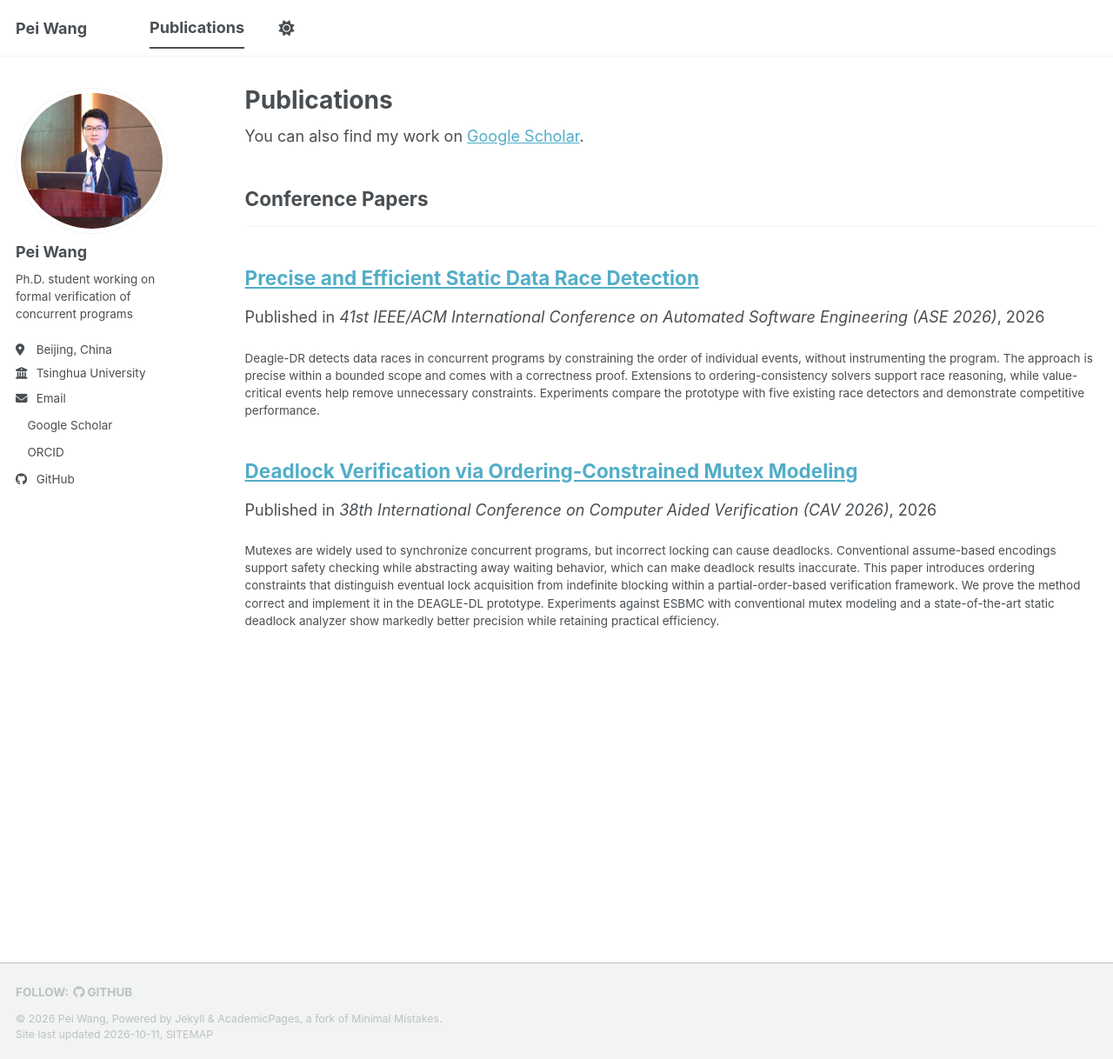
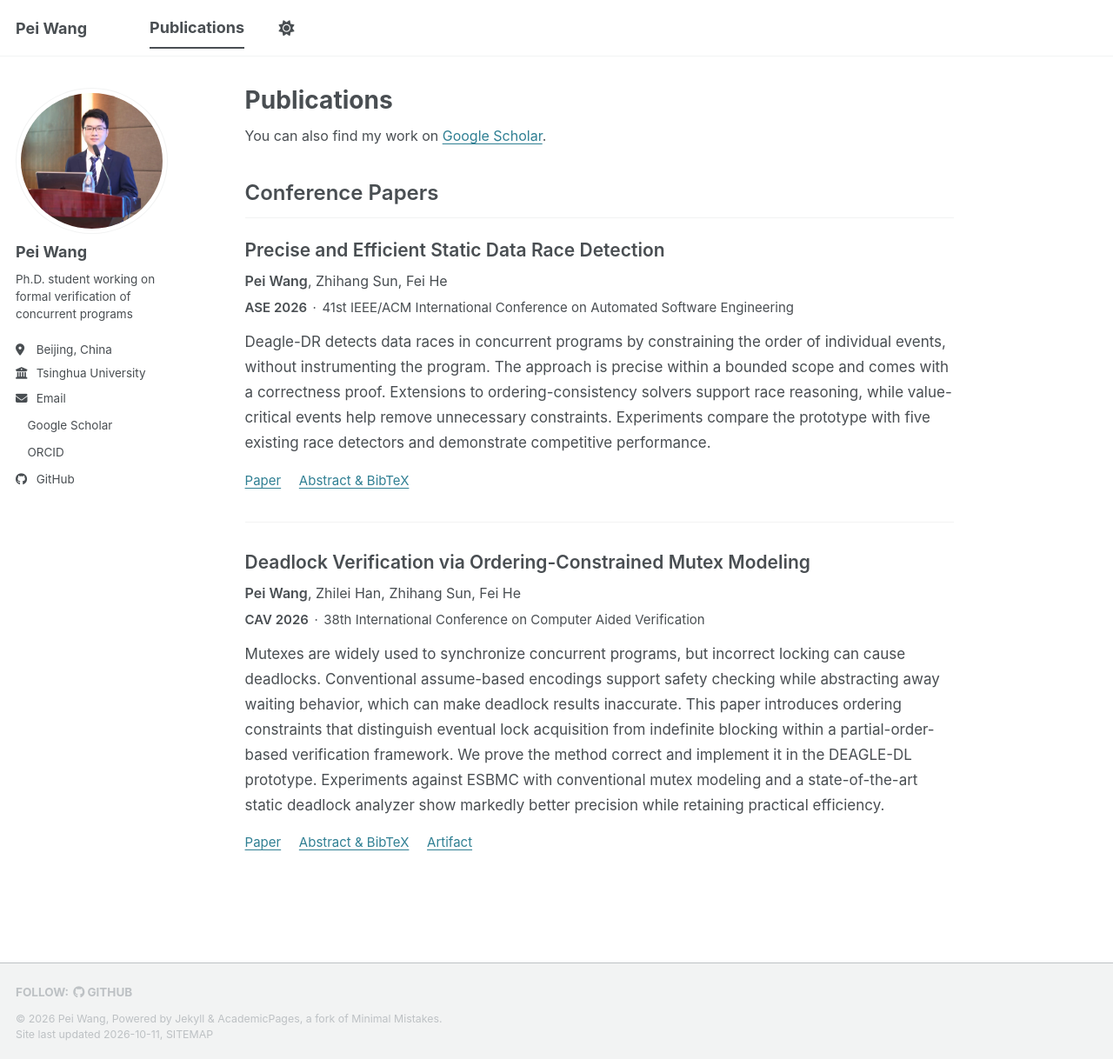
Before and after one commit to pei-wang-cs/pei-wang.github.io, a Jekyll site: the page built from _pages/publications.html, in a window 1280 px wide and 1218 px high. Shown: the whole window at 87% size. Built offline with Jekyll 4.4.1, drawn with Linux system fonts in a browser that asks for light colours; a style sheet for code colours, icons or effects is not loaded.

Commit message:
Use full ASE abstract and refine publication list typography

```diff
--- /dev/null
+++ b/_includes/publication-list-item.html
@@ -0,0 +1,35 @@
+{% assign publication_url = base_path | append: post.url %}
+{% assign publication_title = post.title | markdownify | remove: "<p>" | remove: "</p>" | strip %}
+{% assign publication_venue = post.venue %}
+{% if post.venue_short %}
+  {% capture venue_suffix %} ({{ post.venue_short }}){% endcapture %}
+  {% assign publication_venue = publication_venue | remove: venue_suffix %}
+{% endif %}
+
+<article class="publication" itemscope itemtype="https://schema.org/ScholarlyArticle">
+  <header class="publication__header">
+    <h3 class="publication__title" itemprop="headline">
+      <a href="{{ publication_url }}" rel="permalink">{{ publication_title }}</a>
+    </h3>
+    {% if post.authors %}
+      <p class="publication__authors">
+        {% for author in post.authors %}<span itemprop="author">{% if author == site.author.name %}<strong>{{ author | escape }}</strong>{% else %}{{ author | escape }}{% endif %}</span>{% unless forloop.last %}, {% endunless %}{% endfor %}
+      </p>
+    {% endif %}
+    {% if post.venue %}
+      <p class="publication__venue">
+        {% if post.venue_short %}<span class="publication__venue-short">{{ post.venue_short | escape }}</span><span class="publication__separator" aria-hidden="true"> · </span>{% endif %}<span>{{ publication_venue | escape }}</span>
+      </p>
+    {% endif %}
+  </header>
+
+  {% if post.excerpt %}
+    <div class="publication__excerpt" itemprop="description">{{ post.excerpt | markdownify }}</div>
+  {% endif %}
+
+  <ul class="publication__links" aria-label="Resources for {{ post.title | strip_html | escape }}">
+    {% if post.paperurl %}<li><a href="{{ post.paperurl | escape }}">Paper<span class="sr-only">: {{ post.title | strip_html | escape }}</span></a></li>{% endif %}
+    <li><a href="{{ publication_url }}">Abstract &amp; BibTeX<span class="sr-only">: {{ post.title | strip_html | escape }}</span></a></li>
+    {% if post.artifacturl %}<li><a href="{{ post.artifacturl | escape }}">Artifact<span class="sr-only">: {{ post.title | strip_html | escape }}</span></a></li>{% endif %}
+  </ul>
+</article>
--- a/_pages/publications.html
+++ b/_pages/publications.html
@@ -5,29 +5,30 @@ permalink: /publications/
 author_profile: true
 ---
 
+{% include base_path %}
+
+<div class="publications">
   {% if site.author.googlescholar %}
-You can also find my work on <a href="{{ site.author.googlescholar }}">Google Scholar</a>.
+    <p class="publications__intro">You can also find my work on <a href="{{ site.author.googlescholar | escape }}">Google Scholar</a>.</p>
   {% endif %}
 
-{% include base_path %}
-
-<!-- New style rendering if publication categories are defined -->
   {% if site.publication_category %}
-  {% for category in site.publication_category  %}
-    {% assign title_shown = false %}
-    {% for post in site.publications reversed %}
-      {% if post.category != category[0] %}
-        {% continue %}
+    {% for category in site.publication_category %}
+      {% assign category_posts = site.publications | where: "category", category[0] | sort: "date" | reverse %}
+      {% if category_posts.size > 0 %}
+        <section class="publications__section" aria-labelledby="publications-{{ category[0] | slugify }}">
+          <h2 class="publications__heading" id="publications-{{ category[0] | slugify }}">{{ category[1].title }}</h2>
+          {% for post in category_posts %}
+            {% include publication-list-item.html %}
+          {% endfor %}
+        </section>
       {% endif %}
-      {% unless title_shown %}
-        <h2>{{ category[1].title }}</h2><hr />
-        {% assign title_shown = true %}
-      {% endunless %}
-      {% include archive-single.html summary_only=true %}
-    {% endfor %}
     {% endfor %}
   {% else %}
+    <section class="publications__section" aria-label="Publication list">
       {% for post in site.publications reversed %}
-    {% include archive-single.html summary_only=true %}
+        {% include publication-list-item.html %}
       {% endfor %}
+    </section>
   {% endif %}
+</div>
--- a/_publications/2026-07-24-deadlock-verification-ordering-constrained-mutex-modeling.md
+++ b/_publications/2026-07-24-deadlock-verification-ordering-constrained-mutex-modeling.md
@@ -2,6 +2,12 @@
 title: "Deadlock Verification via Ordering-Constrained Mutex Modeling"
 collection: publications
 category: conferences
+authors:
+  - Pei Wang
+  - Zhilei Han
+  - Zhihang Sun
+  - Fei He
+venue_short: "CAV 2026"
 permalink: /publication/deadlock-verification-ordering-constrained-mutex-modeling/
 excerpt: >-
   Mutexes are widely used to synchronize concurrent programs, but incorrect
--- a/_sass/layout/_footer.scss
+++ b/_sass/layout/_footer.scss
@@ -14,11 +14,10 @@
   width: 100%;
   clear: both;
 
-  /* keep footer in normal document flow so custom widgets do not overlap content */
   height: auto;
 
-  /* keep the footer on the bottom of the page */
-  position: fixed;
+  /* Anchor to the document bottom so long pages can scroll above the footer. */
+  position: absolute;
   bottom: 0;
 
   -webkit-animation: intro 0.3s both;
--- /dev/null
+++ b/_sass/layout/_publications.scss
@@ -0,0 +1,151 @@
+/* Publication lists use one readable type scale without changing other archives. */
+.publications {
+  max-width: 76ch;
+  font-family: $global-font-family;
+  font-size: 17px;
+  line-height: 1.7;
+  overflow-wrap: break-word;
+
+  a {
+    color: var(--global-base-color);
+    text-decoration-thickness: 1px;
+    text-underline-offset: 0.18em;
+
+    &:focus-visible {
+      outline: 2px solid currentColor;
+      outline-offset: 4px;
+      border-radius: 2px;
+    }
+  }
+
+  .publications__intro {
+    margin: 0 0 2rem;
+    font-size: 16px;
+  }
+
+  .publications__section + .publications__section {
+    margin-top: 2.5rem;
+  }
+
+  .publications__heading {
+    margin: 0 0 1.25rem;
+    padding-bottom: 0.6rem;
+    border-bottom: 1px solid var(--global-border-color);
+    font-family: inherit;
+    font-size: 24px;
+    font-weight: 600;
+    line-height: 1.35;
+  }
+
+  .publication {
+    padding: 0 0 1.75rem;
+
+    + .publication {
+      padding-top: 1.75rem;
+      border-top: 1px solid var(--global-border-color);
+    }
+  }
+
+  .publication__title {
+    margin: 0 0 0.45rem;
+    font-family: inherit;
+    font-size: 21px;
+    font-weight: 600;
+    line-height: 1.4;
+
+    a {
+      color: var(--global-text-color);
+      text-decoration: none;
+
+      &:hover,
+      &:focus-visible {
+        text-decoration: underline;
+      }
+    }
+  }
+
+  // Explicit colors keep nested metadata in sync during the theme transition.
+  .publication__authors,
+  .publication__venue {
+    color: var(--global-text-color);
+
+    span,
+    strong {
+      color: var(--global-text-color);
+    }
+  }
+
+  .publication__authors {
+    margin: 0 0 0.3rem;
+    font-size: 16px;
+    line-height: 1.6;
+
+    strong {
+      font-weight: 600;
+    }
+  }
+
+  .publication__venue {
+    margin: 0;
+    font-size: 15px;
+    font-style: normal;
+    line-height: 1.6;
+  }
+
+  .publication__venue-short {
+    font-weight: 600;
+    white-space: nowrap;
+  }
+
+  .publication__separator {
+    padding: 0 0.15em;
+  }
+
+  .publication__excerpt {
+    margin-top: 0.75rem;
+    font-size: inherit;
+    line-height: inherit;
+
+    p {
+      margin: 0 0 0.65rem;
+    }
+  }
+
+  .publication__links {
+    display: flex;
+    flex-wrap: wrap;
+    gap: 0.3rem 1.15rem;
+    margin: 0.75rem 0 0;
+    padding: 0;
+    list-style: none;
+    font-size: 15px;
+    line-height: 1.6;
+
+    li {
+      margin: 0;
+      padding: 0;
+    }
+
+    a {
+      display: inline-block;
+      padding: 0.2rem 0;
+    }
+  }
+
+  @media (max-width: 600px) {
+    font-size: 16px;
+
+    .publications__heading {
+      font-size: 22px;
+    }
+
+    .publication__title {
+      font-size: 20px;
+    }
+  }
+}
+
+/* The theme's dark accent is too dim for small text; underlines identify links. */
+html[data-theme="dark"] .publications a {
+  color: var(--global-text-color);
+}
--- a/assets/css/main.scss
+++ b/assets/css/main.scss
@@ -34,6 +34,7 @@
 
     "layout/page",
     "layout/archive",
+    "layout/publications",
     "layout/sidebar",
     "layout/json_cv"
 ;
```
Also changed, not shown: _publications/2026-10-07-precise-efficient-static-data-race-detection.md (+15 -3 lines). Lines whose indentation alone changed are shown as unchanged.
